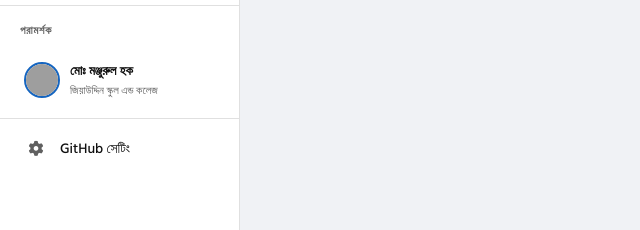
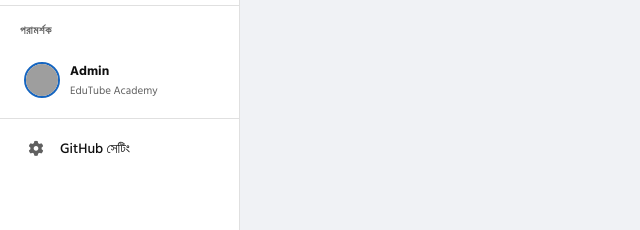
Before and after one commit to Economics-2/EduTube, a plain HTML site: page index.html in a window 1280 px wide. Shown: the part 379-609 px from the top of the page, 0-640 px from the left. Drawn offline with Linux system fonts and the light colour scheme; no server answers; grey boxes are pictures that could not be loaded.

Commit message:
Update and rename index (1).html to index.html

```diff
--- a/index (1).html
+++ b/index.html
@@ -3,7 +3,7 @@
 <head>
 <meta charset="UTF-8">
 <meta name="viewport" content="width=device-width, initial-scale=1.0">
-<title>এডু-টিউব | জিয়াউদ্দিন স্কুল এন্ড কলেজ</title>
+<title>এডু-টিউব</title>
 <link rel="preconnect" href="https://fonts.googleapis.com">
 <link rel="preconnect" href="https://fonts.gstatic.com" crossorigin>
 <link href="https://fonts.googleapis.com/css2?family=Hind+Siliguri:wght@300;400;500;600;700&family=Baloo+Da+2:wght@700;800&display=swap" rel="stylesheet">
@@ -539,8 +539,8 @@ body{
     <div class="teacher-box">
       <img src="https://ui-avatars.com/api/?name=Manjurul+Haque&background=1565c0&color=fff" alt="">
       <div>
-        <p class="t-name">মোঃ মঞ্জুরুল হক</p>
-        <p class="t-inst">জিয়াউদ্দিন স্কুল এন্ড কলেজ</p>
+        <p class="t-name">Admin</p>
+        <p class="t-inst">EduTube Academy</p>
       </div>
     </div>
     <hr class="s-divider">
```
